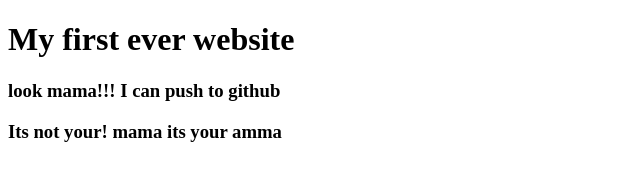
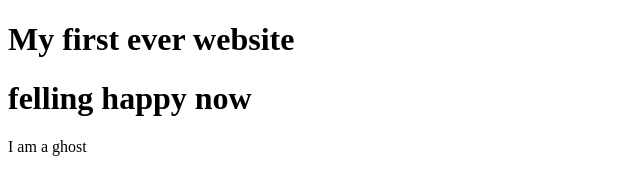
Before and after one commit to joybarmon10/www.joy.com, a plain HTML site: page index.html in a window 1280 px wide. Shown: the whole page, without its empty margins (0-640 px from the left). Drawn offline with Linux system fonts and the light colour scheme.

Commit message:
ghost added

```diff
--- a/index.html
+++ b/index.html
@@ -9,7 +9,7 @@
   <body>
     <h1>My first ever website</h1>
 
-    <h3>look mama!!! I can push to github</h3>
-    <h3>Its not your! mama its your amma</h3>
+    <h1>felling happy now</h1>
+    <p>I am a ghost</p>
   </body>
 </html>
```
